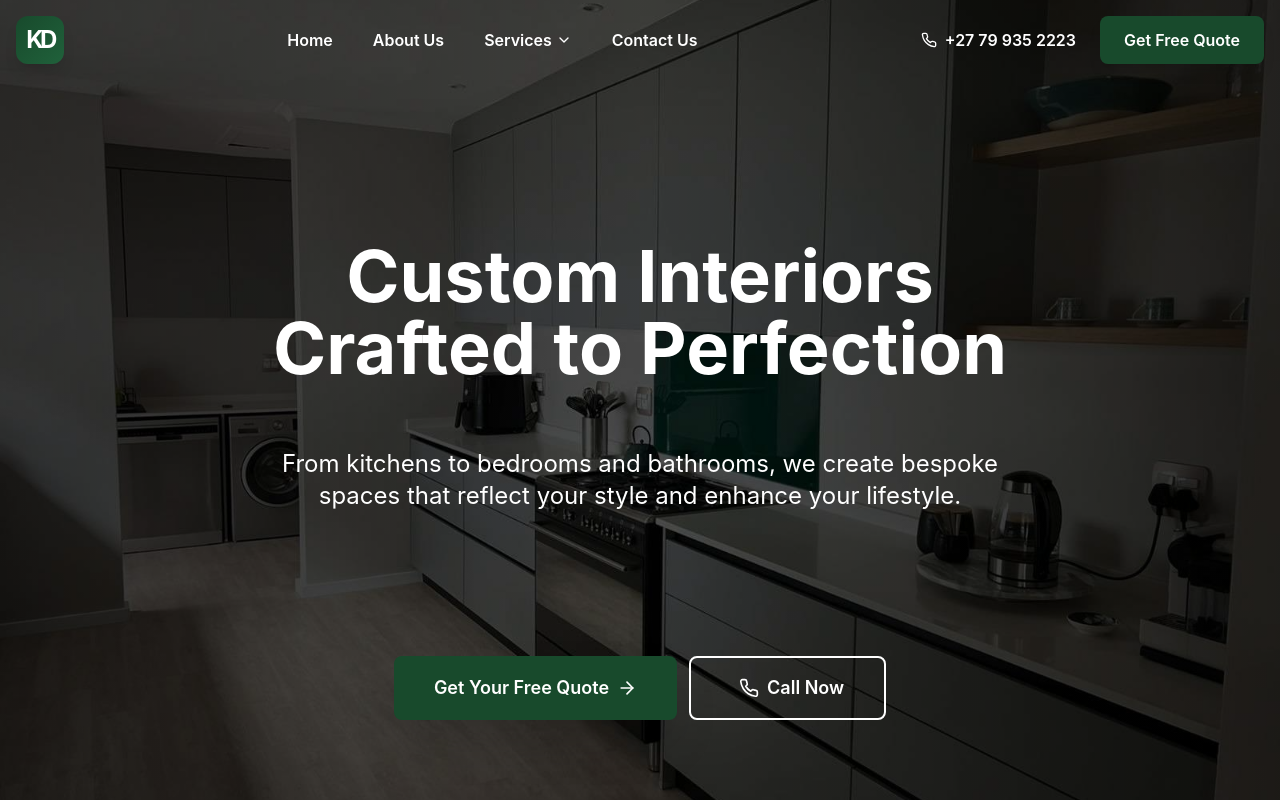
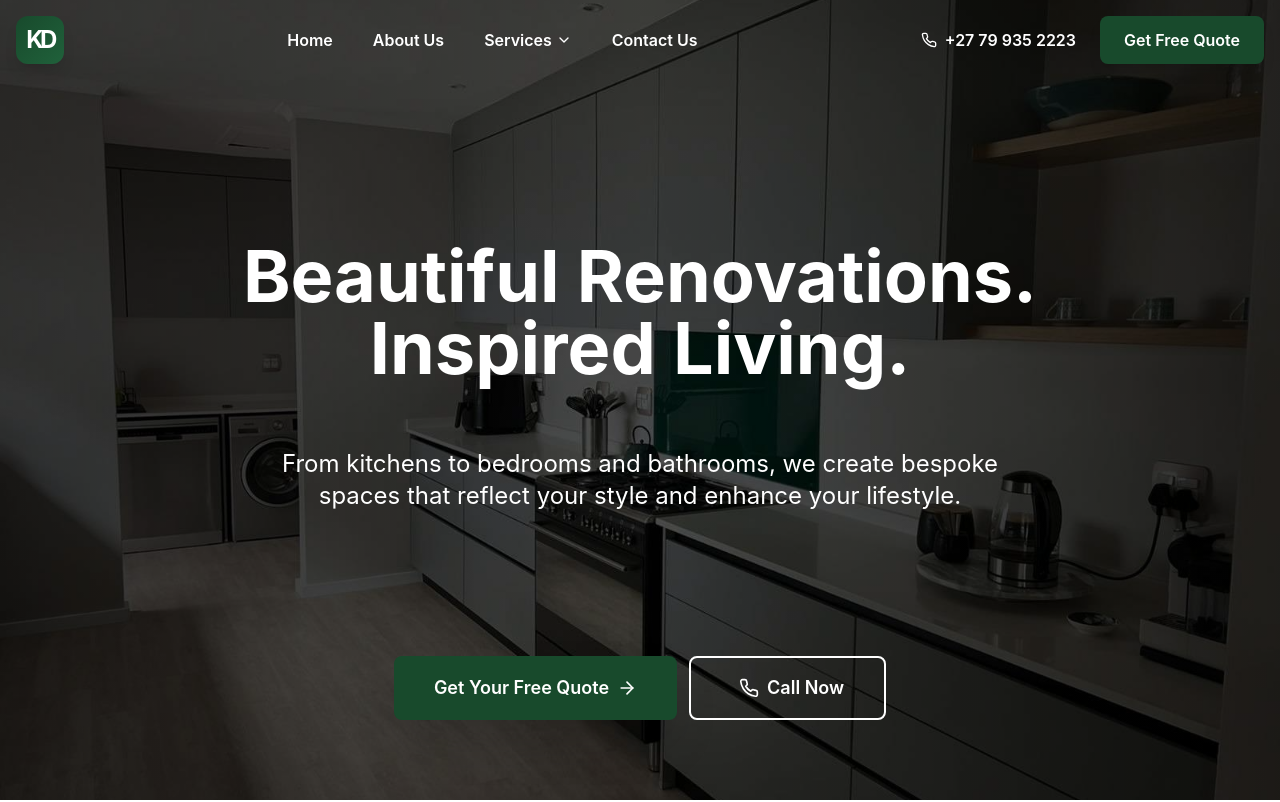
Before and after one commit to cloudmzansi/Kitchen-Designs-Interiors, a React (Vite) app: page / in a window 1280 px wide. Shown: the top 802 px of the page. Built offline with nearby package versions, Linux system fonts and the light colour scheme.

Commit message:
Update hero headline: Beautiful Renovations. Inspired Living.

```diff
--- a/src/pages/Home.tsx
+++ b/src/pages/Home.tsx
@@ -189,8 +189,8 @@ const Home = () => {
         <div className="relative z-10 container mx-auto px-4 flex flex-col items-center justify-center h-full">
           <div className="max-w-4xl mx-auto flex flex-col items-center justify-center h-full py-16 md:py-24 gap-8 md:gap-12">
             <h1 className="text-5xl md:text-7xl font-bold leading-tight mb-2 md:mb-4 mt-24 md:mt-40">
-              <span className="text-white">Custom Interiors</span>
-              <span className="block text-white">Crafted to Perfection</span>
+              <span className="text-white">Beautiful Renovations.</span>
+              <span className="block text-white">Inspired Living.</span>
             </h1>
             <p className="text-xl md:text-2xl text-white max-w-3xl mx-auto leading-relaxed mb-4 md:mb-8">
               From kitchens to bedrooms and bathrooms, we create bespoke spaces that reflect your style and enhance your lifestyle.
```
